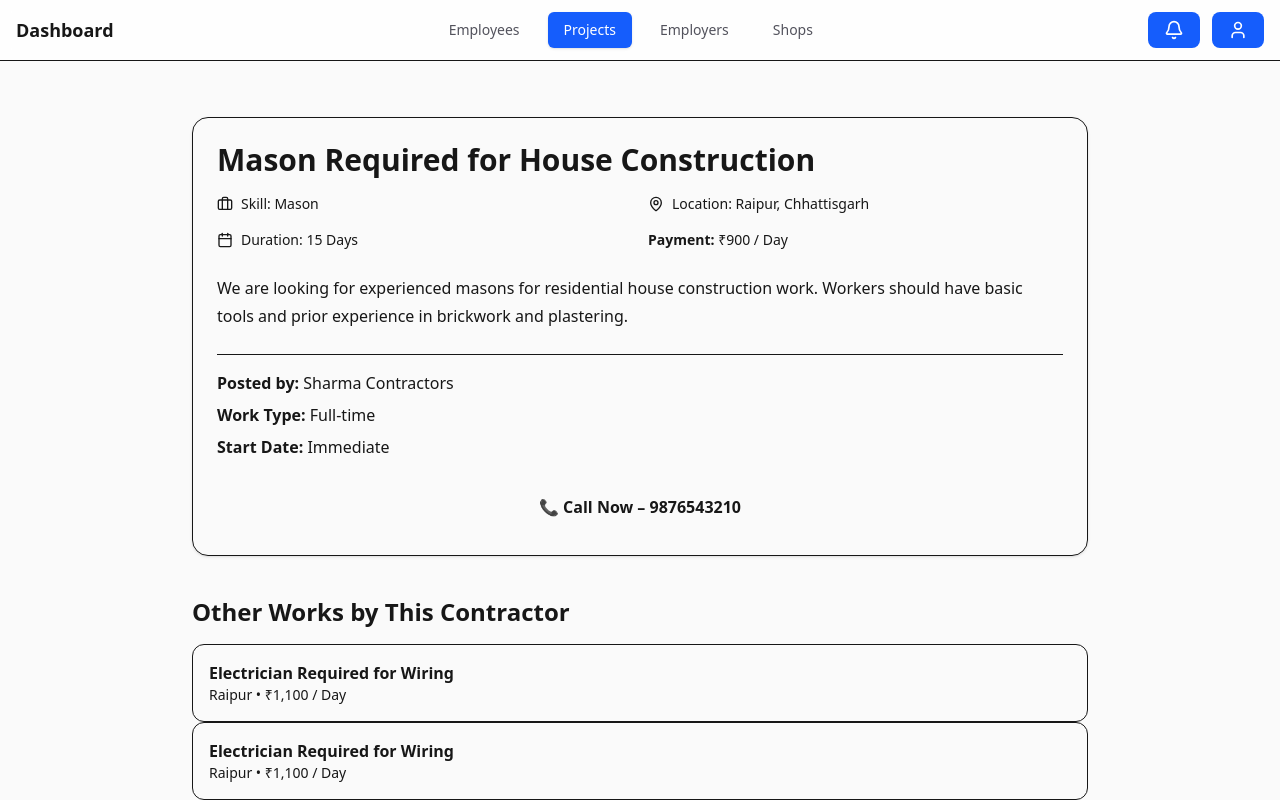
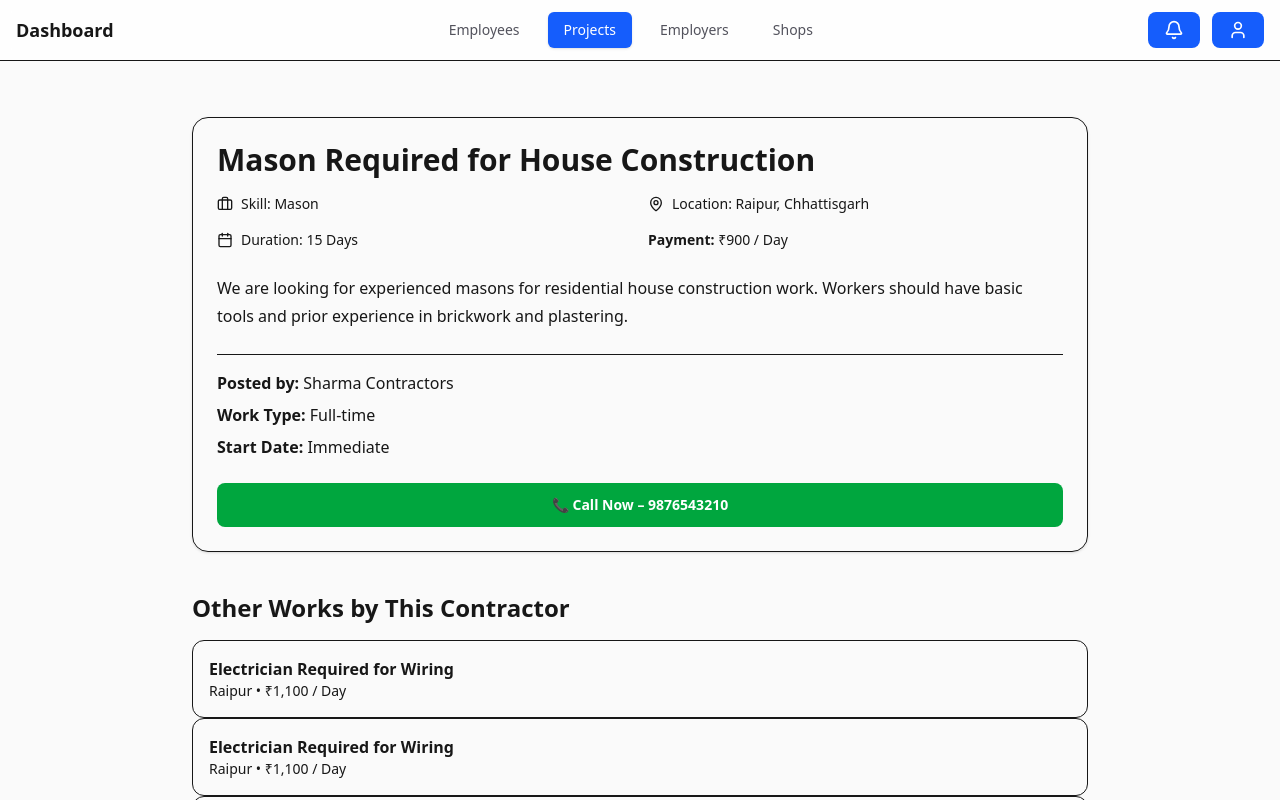
Before and after one commit to Parveen-collab/NirmaanSetu, a Next.js app: page /dashboard/project/work-details in a window 1280 px wide. Shown: the top 800 px of the page. Built offline with nearby package versions, Linux system fonts and the light colour scheme.

Commit message:
feat: improve reusable Button component

```diff
--- a/src/components/common/Button.tsx
+++ b/src/components/common/Button.tsx
@@ -90,11 +90,13 @@ export default function Button({
 }: ButtonProps) {
   const classes = `
   ${fullWidth ? 'w-full' : ''}
+  cursor-pointer
   rounded-lg px-4 py-2 text-sm font-medium
   inline-flex items-center justify-center gap-2
   transition active:scale-95
   focus:outline-none focus:ring-2
-    disabled:cursor-not-allowed disabled:opacity-60
+  disabled:cursor-not-allowed
+  disabled:opacity-60
   ${VARIANT_CLASSES[variant]}
   ${className}
 `
--- a/src/components/features/profile/EditProfileModal.tsx
+++ b/src/components/features/profile/EditProfileModal.tsx
@@ -1,5 +1,6 @@
 "use client";
 
+import Button from "@/src/components/common/Button";
 import { X } from "lucide-react";
 import React, { useEffect, useState } from "react";
 
@@ -373,12 +374,12 @@ export default function EditProfileModal({
                             Cancel
                         </button>
 
-                        <button
+                        <Button
                             type="submit"
-                            className="cursor-pointer rounded-lg bg-primary px-4 py-2 text-sm text-white hover:opacity-90"
+                            className="rounded-lg bg-primary px-4 py-2 text-sm text-white hover:opacity-90"
                         >
                             Save Changes
-                        </button>
+                        </Button>
 
                     </div>
 
--- a/src/components/features/project/WorkDetail.tsx
+++ b/src/components/features/project/WorkDetail.tsx
@@ -55,9 +55,11 @@ export default function WorkDetail() {
 
           {/* Call Button */}
           <a href="tel:9876543210">
-            <button className="mt-6 w-full rounded-full bg-primary py-3 text-red font-semibold hover:opacity-90 transition cursor-pointer">
+            <Button
+            variant='success'
+            className="mt-6 w-full rounded-full py-3 text-red font-semibold hover:opacity-90 transition">
               📞 Call Now – 9876543210
-            </button>
+            </Button>
           </a>
         </section>
 
```
Also changed, not shown: 1 other file (tests, documents, lock files or other folders). Lines whose indentation alone changed are shown as unchanged.
